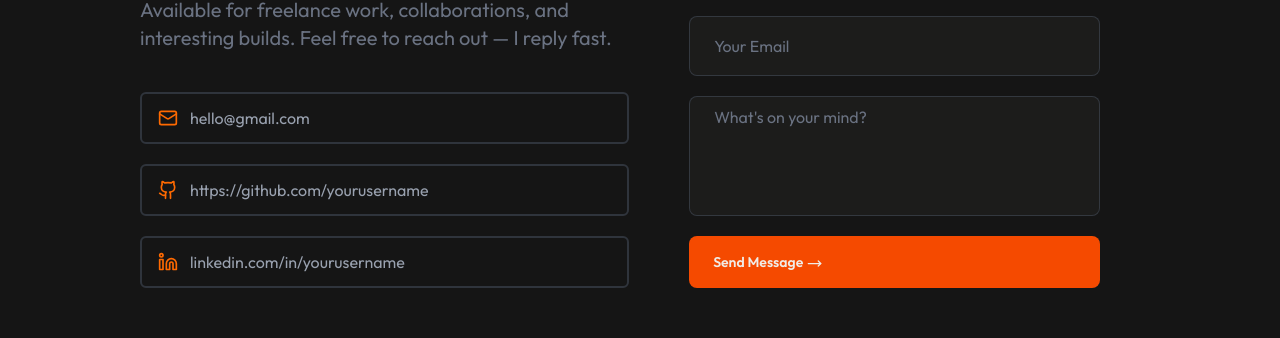
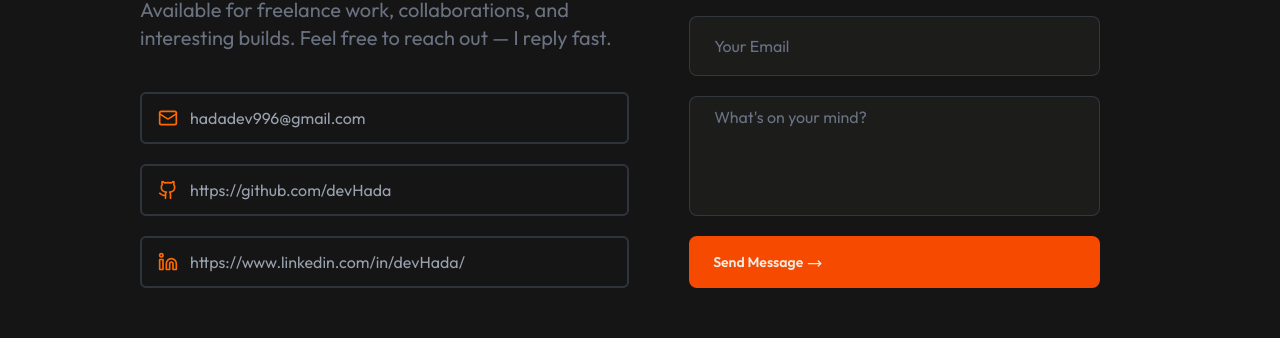
Before and after one commit to devHada/My-Portfolio, a React (Vite) app: page / in a window 1280 px wide. Shown: the part 3532-3870 px from the top of the page. Built offline with nearby package versions, Linux system fonts and the light colour scheme.

Commit message:
Added Email Js

```diff
--- a/package.json
+++ b/package.json
@@ -10,6 +10,7 @@
     "preview": "vite preview"
   },
   "dependencies": {
+    "@emailjs/browser": "^4.4.1",
     "@tailwindcss/vite": "^4.2.1",
     "lenis": "^1.3.18",
     "lucide-react": "^0.577.0",
--- a/src/components/Contact.jsx
+++ b/src/components/Contact.jsx
@@ -5,8 +5,41 @@ import { Mail } from "lucide-react";
 import { Linkedin } from "lucide-react";
 import { Github } from "lucide-react";
 import { MoveRight } from "lucide-react";
+import { useState } from "react";
+import emailjs from "@emailjs/browser";
+const Contact = () => {
+  const [email, setEmail] = useState("");
+  const [name, setName] = useState("");
+  const [message, setMessage] = useState("");
+  const [sent, setSent] = useState(false);
 
-const Contact = () => {
+  const sendEmail = (e) => {
+    e.preventDefault();
+
+    emailjs
+      .send(
+        import.meta.env.VITE_EMAILJS_SERVICE_ID,
+        import.meta.env.VITE_EMAILJS_TEMPLATE_ID,
+        {
+          name: name,
+          email: email,
+          message: message,
+        },
+        import.meta.env.VITE_EMAILJS_PUBLIC_KEY,
+      )
+      .then(() => {
+        setSent(true);
+        setName("");
+        setEmail("");
+        setMessage("");
+        setTimeout(() => setSent(false), 4000);
+      })
+      .catch((error) => {
+        alert("Something went wrong. Please try again.");
+        console.error(error);
+      });
+  };
+
   return (
     <section
       id="contact"
@@ -42,28 +75,28 @@ const Contact = () => {
             whileHover={{ y: -4 }}
             transition={{ duration: 0.1 }}
             className="flex items-center text-md gap-3 bg-transparent border-gray-600/50 border-2 font-outfit px-4 text-gray-400 hover:border-orange-500 hover:text-white p-3 w-full rounded-md transition-all duration-300 ease-in-out  hover:shadow-lg hover:shadow-orange-500/40 "
-            href=""
+            href="mailto:hadadev996@gmail.com"
           >
             <Mail size={20} className="text-orange-500 self-center " />{" "}
-            hello@gmail.com
+            hadadev996@gmail.com
           </motion.a>
           <motion.a
             whileHover={{ y: -4 }}
             transition={{ duration: 0.1 }}
             className="flex items-center text-md gap-3 bg-transparent border-gray-600/50 border-2 font-outfit px-4 text-gray-400 hover:border-orange-500 hover:text-white p-3 w-full rounded-md transition-all duration-300 ease-in-out  hover:shadow-lg hover:shadow-orange-500/40 "
-            href=""
+            href="https://github.com/devHada"
           >
             <Github size={20} className="text-orange-500 self-center " />
-            https://github.com/yourusername
+            https://github.com/devHada
           </motion.a>
           <motion.a
             whileHover={{ y: -4 }}
             transition={{ duration: 0.1 }}
             className="flex items-center  text-md gap-3 bg-transparent border-gray-600/50 border-2 font-outfit px-4 text-gray-400 hover:border-orange-500 hover:text-white p-3 w-full rounded-md transition-all duration-300 ease-in-out  hover:shadow-lg hover:shadow-orange-500/40 "
-            href=""
+            href="https://www.linkedin.com/in/devHada/"
           >
             <Linkedin size={20} className="text-orange-500 self-center " />
-            linkedin.com/in/yourusername
+            https://www.linkedin.com/in/devHada/
           </motion.a>
         </motion.div>
       </div>
@@ -76,21 +109,29 @@ const Contact = () => {
         className="flex flex-col gap-5 md:p-10 p-5  w-full md:w-1/2"
       >
         <input
+          onChange={(e) => setName(e.target.value)}
           type="text"
+          value={name}
           className="bg-[#1d1d1c]/90 w-full h-15 capitalize px-6 rounded-lg border border-gray-600/50 focus:border-orange-500 focus:outline-none  placeholder:text-gray-500 transition-all duration-300 ease-in-out "
           placeholder="Your Name"
         />
         <input
+          onChange={(e) => setEmail(e.target.value)}
           type="email"
+          value={email}
           className="bg-[#1d1d1c]/90 w-full h-15  px-6 rounded-lg border border-gray-600/50 focus:border-orange-500 focus:outline-none  placeholder:text-gray-500 transition-all duration-300 ease-in-out "
           placeholder="Your Email"
         />
         <textarea
+          onChange={(e) => setMessage(e.target.value)}
           type="text"
+          value={message}
           className="bg-[#1d1d1c]/90 pt-2 w-full h-30  px-6 rounded-lg border border-gray-600/50 focus:border-orange-500 focus:outline-none resize-none overflow-y-auto placeholder:text-gray-500 transition-all duration-300 ease-in-out "
           placeholder="What's on your mind?"
         />
         <motion.button
+          type="submit"
+          onClick={sendEmail}
           whileHover={{ y: -2 }}
           whileTap={{ scale: 0.9 }}
           className="bg-orange-600  w-full  text-sm px-6 py-4 rounded-lg font-extrabold font-outfit  flex gap-1 cursor-pointer hover:shadow-lg hover:shadow-orange-600/50 transition-shadow ease-in-out duration-100 "
@@ -99,6 +140,17 @@ const Contact = () => {
           <MoveRight size={15} strokeWidth={2} className="mt-1" />
         </motion.button>
       </motion.form>
+
+      {sent && (
+        <motion.div
+          initial={{ opacity: 0, y: 50 }}
+          animate={{ opacity: 1, y: 0 }}
+          exit={{ opacity: 0, y: 50 }}
+          className="fixed bottom-8 right-8 bg-orange-600 text-white font-outfit font-bold px-6 py-4 rounded-lg shadow-lg shadow-orange-600/40 z-50"
+        >
+          ✅ Message sent successfully!
+        </motion.div>
+      )}
     </section>
   );
 };
```
Also changed, not shown: 2 other files (tests, documents, lock files or other folders).
